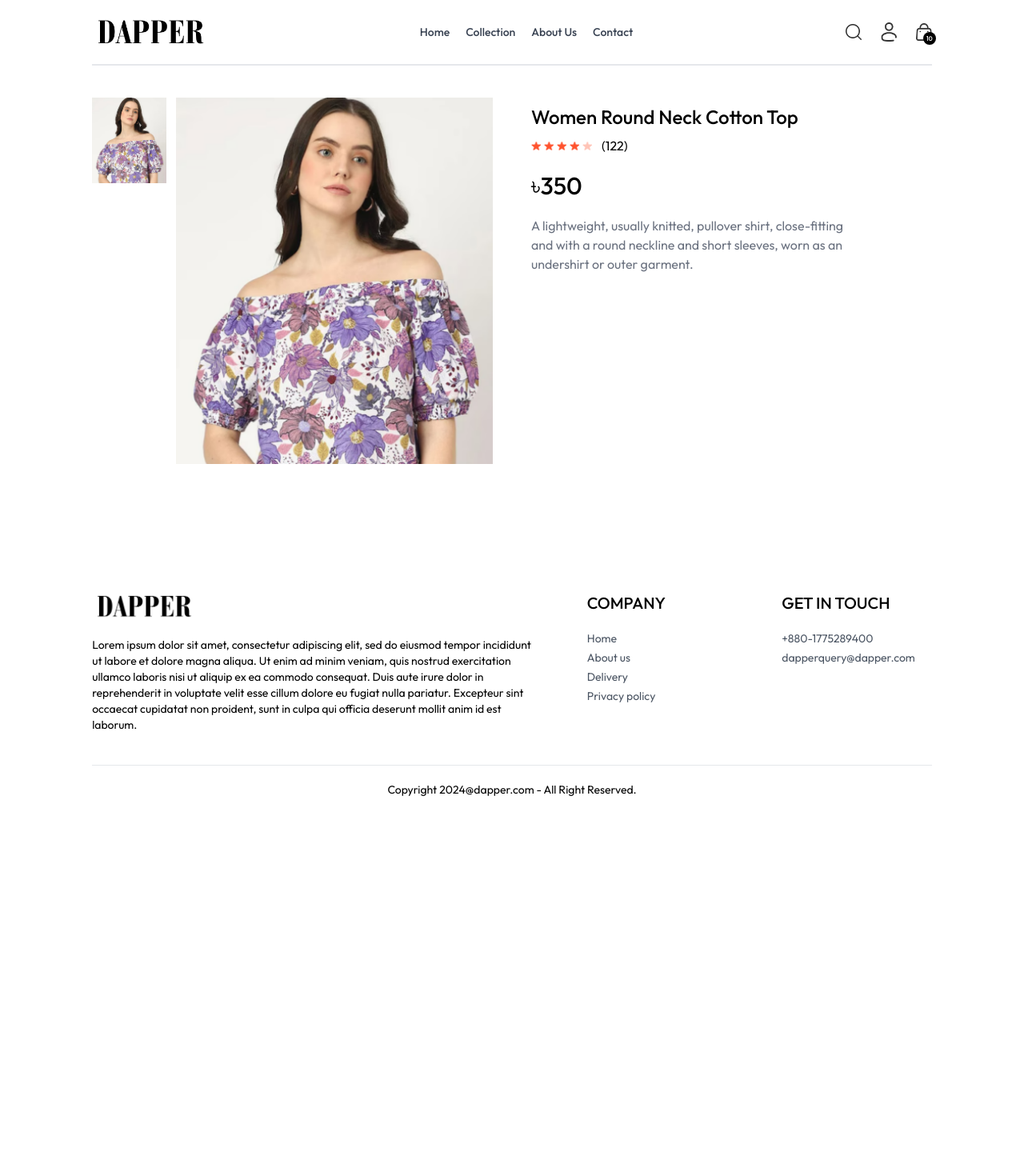
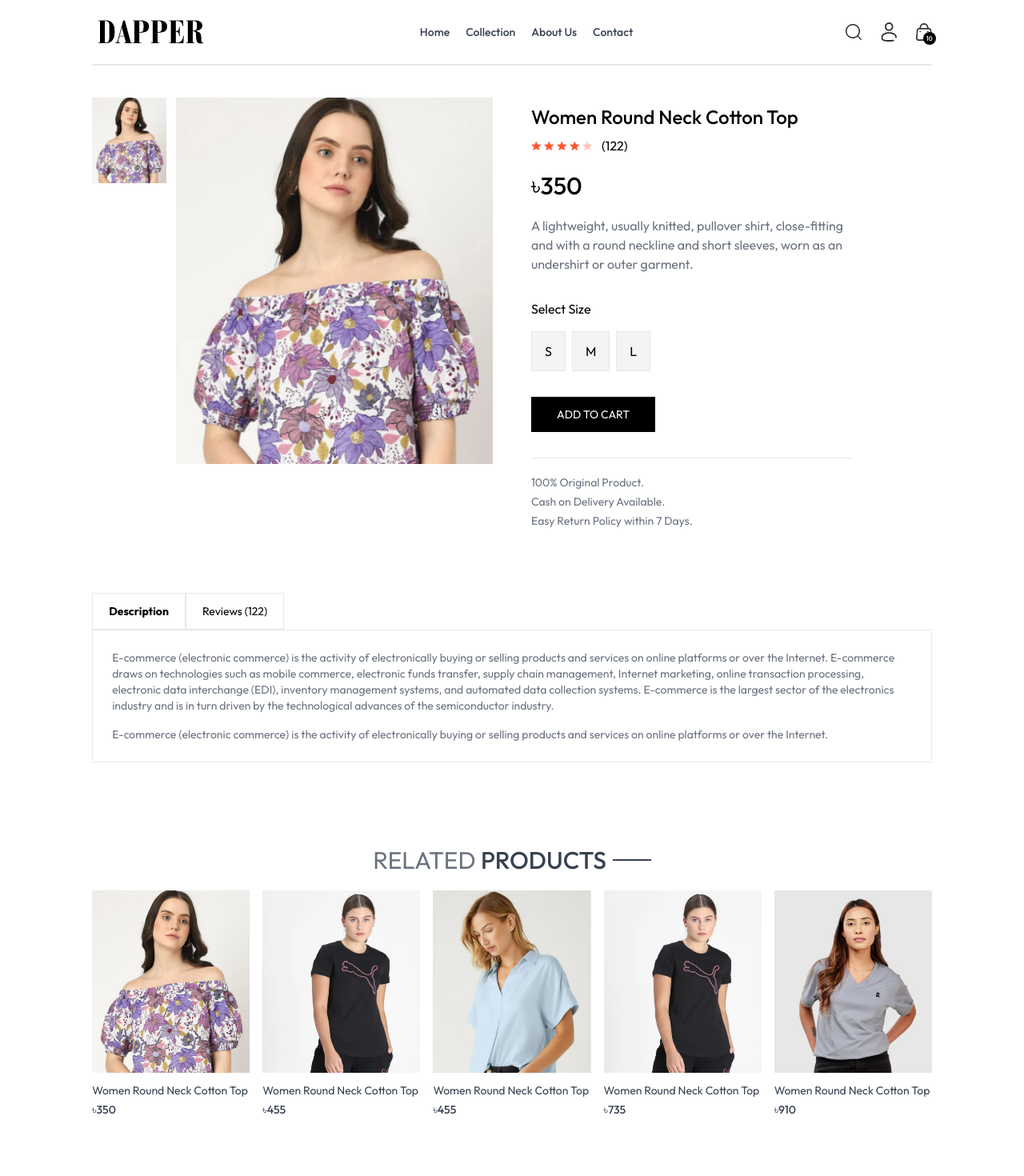
Before and after one commit to sezid/e-commerce, a React (Vite) app in the folder frontend/: page /product/aaaaa in a window 1280 px wide. Shown: the top 1470 px of the page at 80% size. Before the commit the page ends 1017 px from the top, so only its background shows below. Built offline with nearby package versions, Linux system fonts and the light colour scheme.

Commit message:
created product page

```diff
--- /dev/null
+++ b/frontend/src/Components/RelatedProducts.jsx
@@ -0,0 +1,36 @@
+import React, { useContext, useEffect, useState } from 'react'
+import { ShopContext } from '../Context/ShopContext'
+import Title from "../Components/Title";
+import ProductItem from './ProductItem';
+
+
+const RelatedProducts = ({category,subCategory}) => {
+    const {products}=useContext(ShopContext);
+    const [related,setRelated]=useState([]);
+
+    useEffect(()=>{
+        if(products.length>0){
+            let productsCopy=products.slice();
+            productsCopy=productsCopy.filter((item)=>category===item.category);
+            productsCopy=productsCopy.filter((item)=>subCategory===item.subCategory);
+
+            setRelated(productsCopy.slice(0,5));
+        }
+    },[products])
+
+  return (
+    <div className='my-24'>
+      <div className='text-center text-3xl py-2'>
+        <Title text1={'RELATED'} text2={"PRODUCTS"}/>
+
+      </div>
+      <div className='grid grid-cols-2 sm:grid-cols-3 md:grid-cols-4 lg:grid-cols-5 gap-4 gap-y-6'>
+            {related.map((item,index)=>(
+                <ProductItem key={index} id={item._id} name={item.name} price={item.price} image={item.image}/>
+            ))}
+      </div>
+    </div>
+  )
+}
+
+export default RelatedProducts
--- a/frontend/src/Pages/Product.jsx
+++ b/frontend/src/Pages/Product.jsx
@@ -2,6 +2,7 @@ import React, { useContext, useEffect,useState } from 'react'
 import { useParams } from 'react-router-dom'
 import { ShopContext } from '../Context/ShopContext'
 import { assets } from '../assets/frontend_assets/assets';
+import RelatedProducts from '../Components/RelatedProducts';
 
 const Product = () => {
 
@@ -9,6 +10,7 @@ const Product = () => {
   const {products,currency,exchangeRate}=useContext(ShopContext);
   const [productData,setProductData]=useState(false);
   const[image,setImage]=useState('');
+  const [size,setSize]=useState();
 
   const fetchProductData = async () => {
       products.map((item)=>{
@@ -54,9 +56,39 @@ const Product = () => {
               </div>
               <p className='mt-5 text-3xl font-medium'>{currency}{productData.price*exchangeRate}</p>
               <p className='mt-5 text-gray-500 md:w-4/5'>{productData.description}</p>
+              <div className='flex flex-col gap-4 my-8'>
+                  <p>Select Size</p>
+                  <div className='flex gap-2'>
+                      {productData.sizes.map((item,index)=>(
+                        <button onClick={()=>setSize(item)} className={`border py-3 px-4 bg-gray-100 ${item===size ?'border-orange-500':''}`} key={index}>
+                          {item}
+                        </button>
+                      ))}
+                  </div>
+              </div>
+              <button className='bg-black text-white px-8 py-3 text-sm active:bg-gray-700'>ADD TO CART</button>
+              <hr className='mt-8 sm:w-4/5'/>
+              <div className='text-sm text-gray-500 mt-5 flex flex-col gap-1'>
+                <p>100% Original Product.</p>
+                <p>Cash on Delivery Available.</p>
+                <p>Easy Return Policy within 7 Days.</p>
+
+              </div>
         </div>
       </div>
-
+      {/* --------------------- Description and Review Section ----------------------------------------- */}
+      <div className='mt-20'>
+          <div className='flex'>
+            <b className='border px-5 py-3 text-sm'>Description</b>
+            <p className='border px-5 py-3 text-sm'>Reviews (122)</p>
+          </div>
+          <div className='flex flex-col gap-4 border px-6 py-6 text-sm text-gray-500'>
+                <p>E-commerce (electronic commerce) is the activity of electronically buying or selling products and services on online platforms or over the Internet. E-commerce draws on technologies such as mobile commerce, electronic funds transfer, supply chain management, Internet marketing, online transaction processing, electronic data interchange (EDI), inventory management systems, and automated data collection systems. E-commerce is the largest sector of the electronics industry and is in turn driven by the technological advances of the semiconductor industry.</p>
+                <p>E-commerce (electronic commerce) is the activity of electronically buying or selling products and services on online platforms or over the Internet.</p>
+          </div>
+      </div>
+      {/* ----------------- Display related products -------------------- */}
+      <RelatedProducts category={productData.category} subCategory={productData.subCategory}/>
     </div>
   ) : <div className='opacity-0'></div>
 }
```
